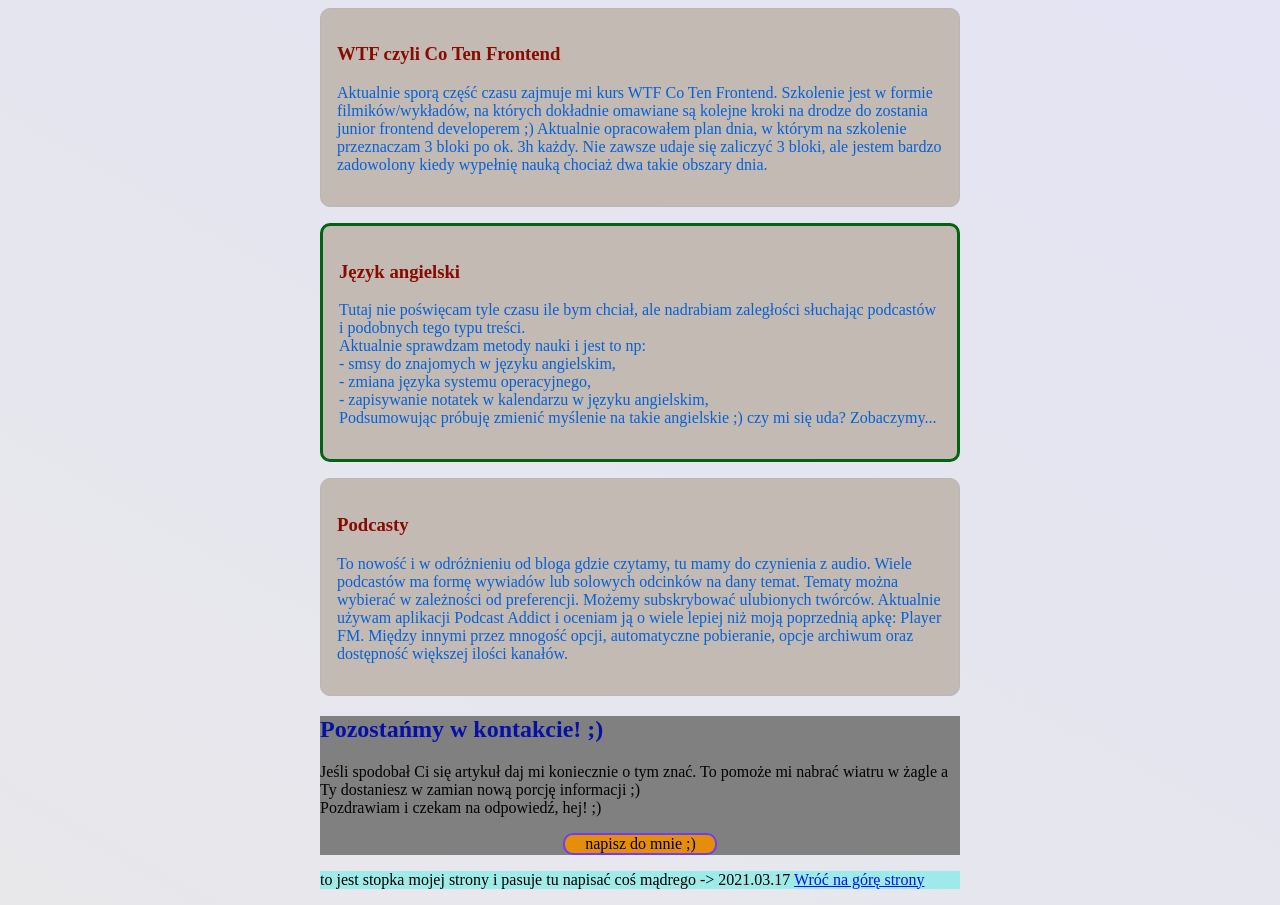
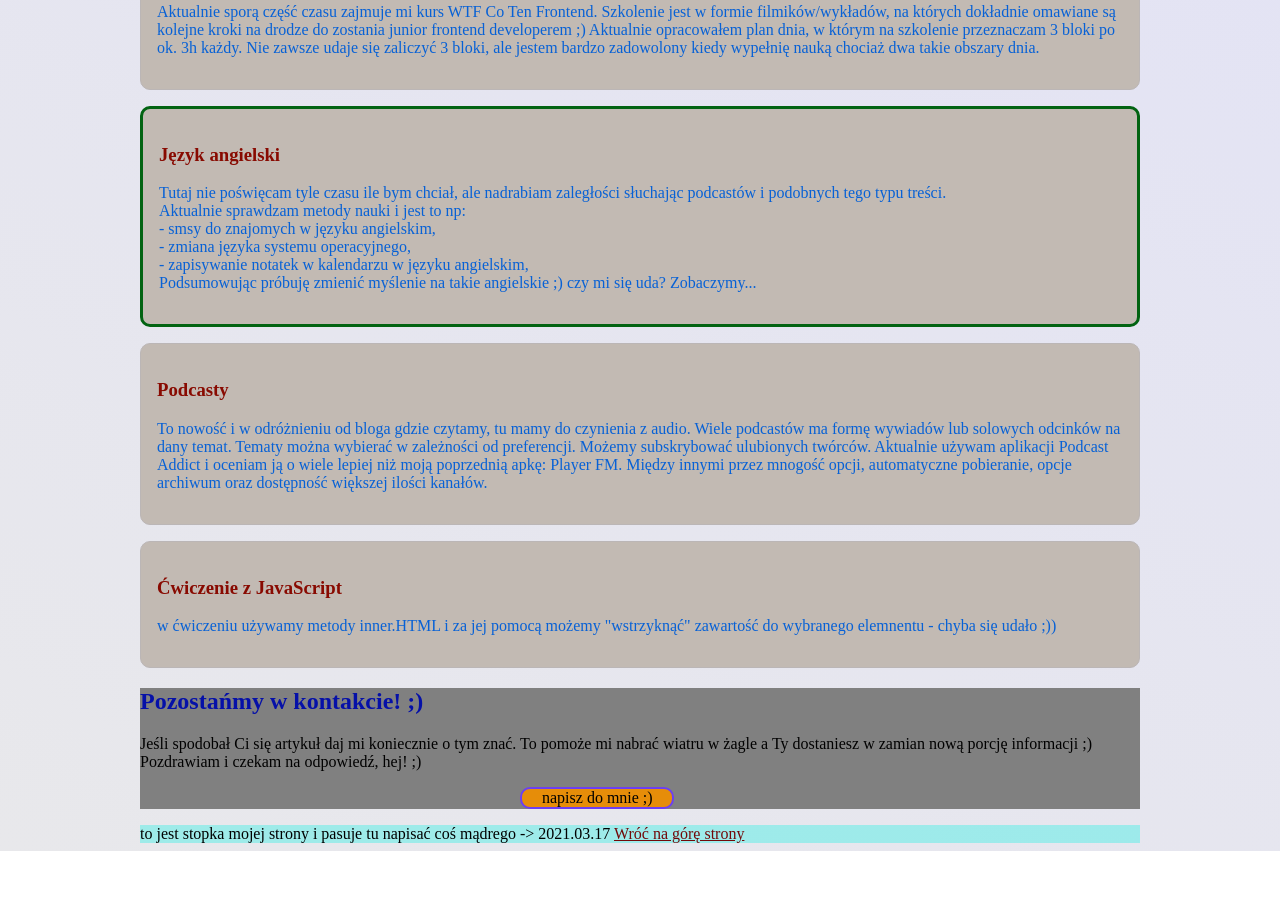
Before and after one commit to konradbujas/homepage, a plain HTML site: page index.html in a window 1280 px wide. Shown: the part 537-1442 px from the top of the page. After the commit the page ends 1388 px from the top, so only its background shows below. Drawn offline with Linux system fonts and the light colour scheme.

Commit message:
add BEM to other sites, add inner.html method to paragraph

```diff
--- a/index.html
+++ b/index.html
@@ -19,9 +19,9 @@
       </nav>
     </header>
 
-    <main>
-      <header>
-        <h1>Konrad Bujas - strona domowa na potrzeby kursu WTF</h1>
+    <main class="main">
+      <header >
+        <h1 class="main__heading main__heading--js">Konrad Bujas - strona domowa na potrzeby kursu WTF</h1>
       </header>
 
       <section class="about-me">
@@ -31,7 +31,7 @@
           Hej! Jestem Konrad i już wiele przeszedłem ;) Aktualnie jestem w
           procesie zmiany branży na IT i cisnę ze szkoleniem Maćka Korsana
           <strong
-            ><a href="https://cotenfrontend.pl">WTF Co Ten Frontend.</a></strong
+            ><a class="about-me__link" href="https://cotenfrontend.pl">WTF Co Ten Frontend.</a></strong
           ><br />
 
           Wcześniej <b>wiele próbowałem</b> i szukałem zajęcia, ale większość
@@ -89,24 +89,32 @@
             ilości kanałów.
           </p>
         </article>
+
+        <article class="learn-technique">
+          <h3 class="learn-technique__title">Ćwiczenie z JavaScript</h3>
+          <p class="learn-technique__description learn-technique__description--js">
+          </p>
+        </article>
+
+
       </section>
       <section id="newsletter">
-        <article>
-          <h2>Pozostańmy w kontakcie! ;)</h2>
-          <p>
+        <article class="newsletter">
+          <h2 class="newsletter__title">Pozostańmy w kontakcie! ;)</h2>
+          <p class="newsletter__description">
             Jeśli spodobał Ci się artykuł daj mi koniecznie o tym znać. To
             pomoże mi nabrać wiatru w żagle a Ty dostaniesz w zamian nową porcję
             informacji ;)<br />
             Pozdrawiam i czekam na odpowiedź, hej! ;)
           </p>
-          <div id="button">napisz do mnie ;)</div>
+          <div class="newsletter__button" id="button">napisz do mnie ;)</div>
         </article>
       </section>
     </main>
 
-    <footer>
+    <footer class="footer">
       to jest stopka mojej strony i pasuje tu napisać coś mądrego -> 2021.03.17
-      <a href="#top">Wróć na górę strony</a>
+      <a class="footer__link" href="#top">Wróć na górę strony</a>
     </footer>
     <script></script>
     <script src="main.js"></script>
--- a/main.js
+++ b/main.js
@@ -5,3 +5,14 @@ const firstName="Konrad";
 const age=31.5;
 
 console.log(`nazywam się ${firstName} i mam ${age} lat(a)`)
+
+
+const heading = document.querySelector('.main__heading--js');
+
+
+heading.innerHTML = `Witaj <span>Drogi</span> Odwiedzający, mam na imię ${firstName} i mam ${age} lat(a)`
+
+const emptyParagraph = document.querySelector('.learn-technique__description--js');
+
+emptyParagraph.innerHTML = `w ćwiczeniu używamy metody inner.HTML i za jej pomocą możemy "wstrzyknąć"
+zawartość do wybranego elemnentu - chyba się udało ;))`
--- a/style.css
+++ b/style.css
@@ -5,16 +5,23 @@ a {
 body{background: linear-gradient(
     30deg
     ,#e8e8eb,#e2e2f7);
-    max-width: 500%;
-    margin-left: 25%;
-    margin-right: 25%;
-    margin-top: 16px;
-    margin-bottom: 16px;
+}
+.main{
+    max-width: 1000px;
+    margin: 0 auto;
 }
 
-footer{
+
+.footer{
     background: #4aeee677;
+
+    max-width: 1000px;
+    margin: 0 auto;
     margin-top: 16px;
+}
+
+.footer__link{
+    color: #720909
 }
 
 h2{
@@ -102,3 +109,7 @@ a {
     background: yellow;
     color: #000;
 }
+
+.main__heading{
+    color: #0b468a;
+}
```
Also changed, not shown: nauka-css.html (+17 -5 lines), nauka-html.html (+16 -4 lines).
